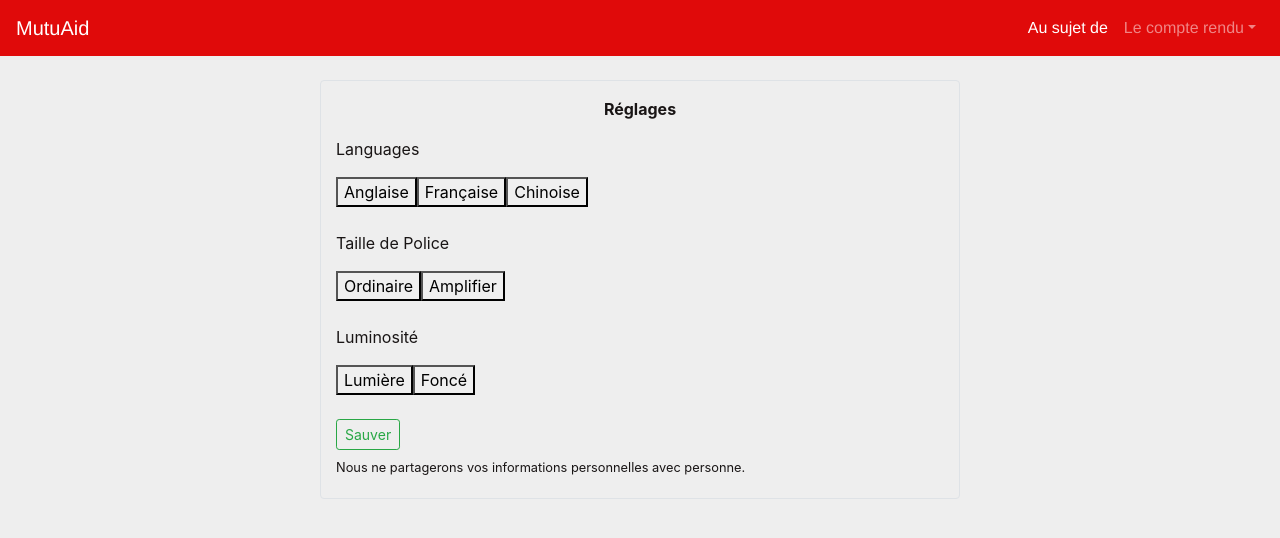
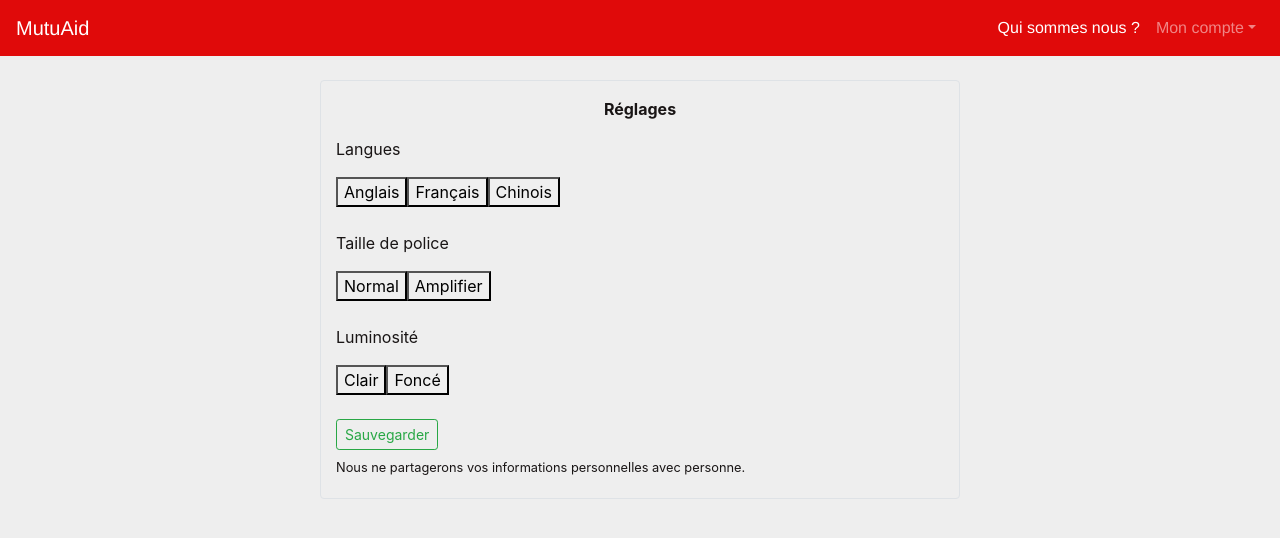
Before and after one commit to ccostoso/Covid-19-Mutual-Aid, a React (Create React App) app in the folder client/: page /settings in a window 1280 px wide. Shown: the top 538 px of the page. Built offline with nearby package versions, Linux system fonts and the light colour scheme.

Commit message:
Fixed translations, prepared to merge

```diff
--- a/client/src/i18n/messages/fr-CA.js
+++ b/client/src/i18n/messages/fr-CA.js
@@ -3,20 +3,20 @@ import { LOCALES } from '../locales';
 export default {
     [LOCALES.FRENCH]: {
         'Settings':'Réglages',
-        'Languages': 'Languages',
-        'Font Size': 'Taille de Police',
+        'Languages': 'Langues',
+        'Font Size': 'Taille de police',
         'Brightness' : 'Luminosité',
-        'Save': 'Sauver',
+        'Save': 'Sauvegarder',
         "We won't share your personal information with anyone.": 'Nous ne partagerons vos informations personnelles avec personne.',
-        'English': 'Anglaise',
-        'French': 'Française',
+        'English': 'Anglais',
+        'French': 'Français',
         'Register': "S'inscrire",
-        'Display Name': 'Afficher un nom',
+        'Display Name': 'Votre nom',
         'Email': 'Email',
         'Password': 'Mot de passe',
         'Age': 'Âge',
-        'News': 'Nouvelles',
-        "News and Alerts": "Nouvelles et alertes",
+        'News': 'Actu',
+        "News and Alerts": "Actu et alertes",
         "Message Board": "Babillard électronique",
         "Alerts": "Alertes",
         "My Communities": "Mes communautés",
@@ -24,13 +24,13 @@ export default {
         "Messages": "Messages",
         "Login": "S'identifier",
         "New user? Create an account": "Nouvel utilisateur? Créer un compte",
-        "About": "Au sujet de",
-        "Account": "Le compte rendu",
+        "About": "Qui sommes nous ?",
+        "Account": "Mon compte",
         "Go to Community": "Accéder à la communauté",
-        "Light": "Lumière",
+        "Light": "Clair",
         "Dark": "Foncé",
-        "Normal": "Ordinaire",
+        "Normal": "Normal",
         "Magnify": "Amplifier",
-        "Chinese": "Chinoise"
+        "Chinese": "Chinois"
     }
 }
```
